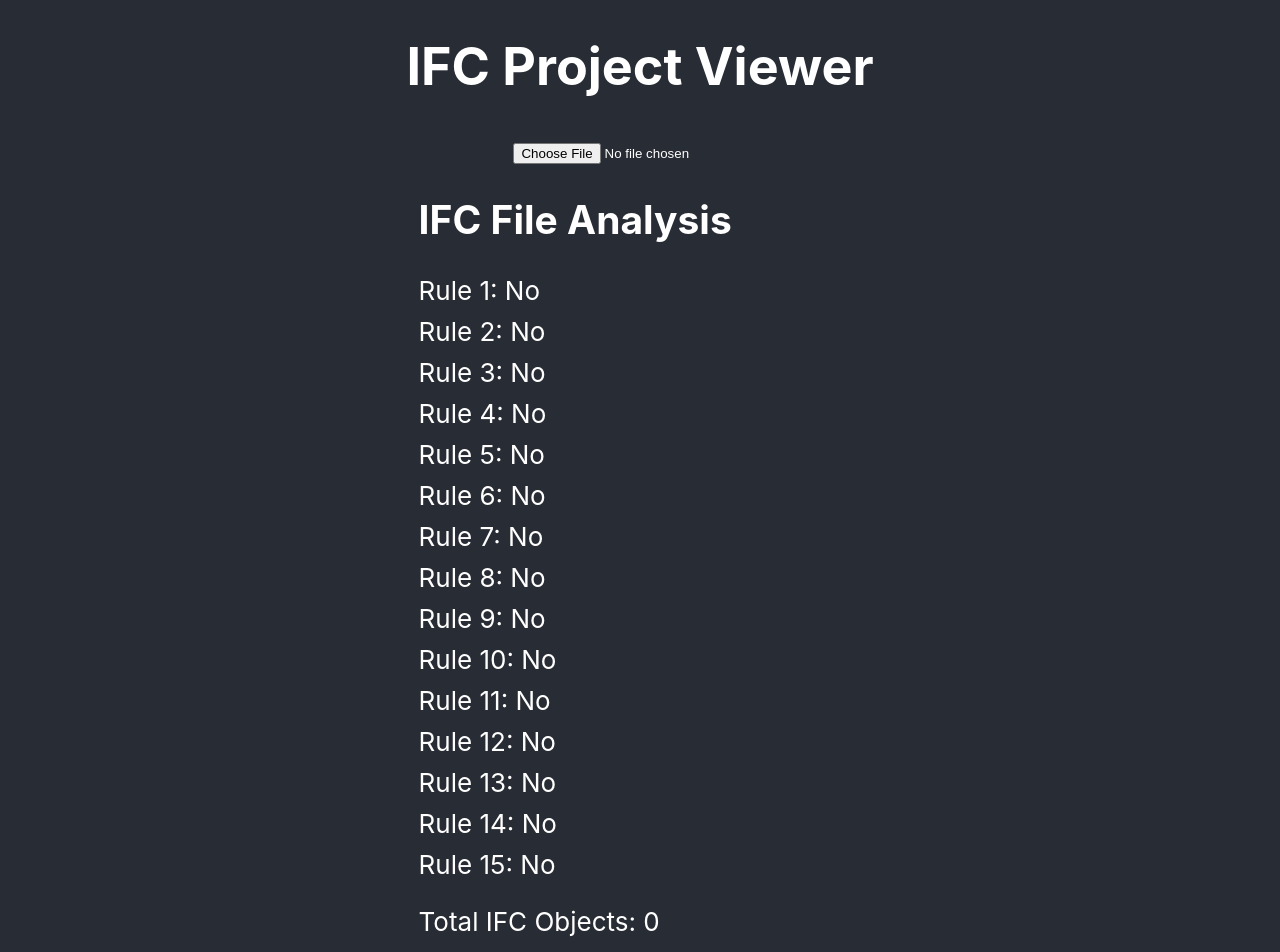
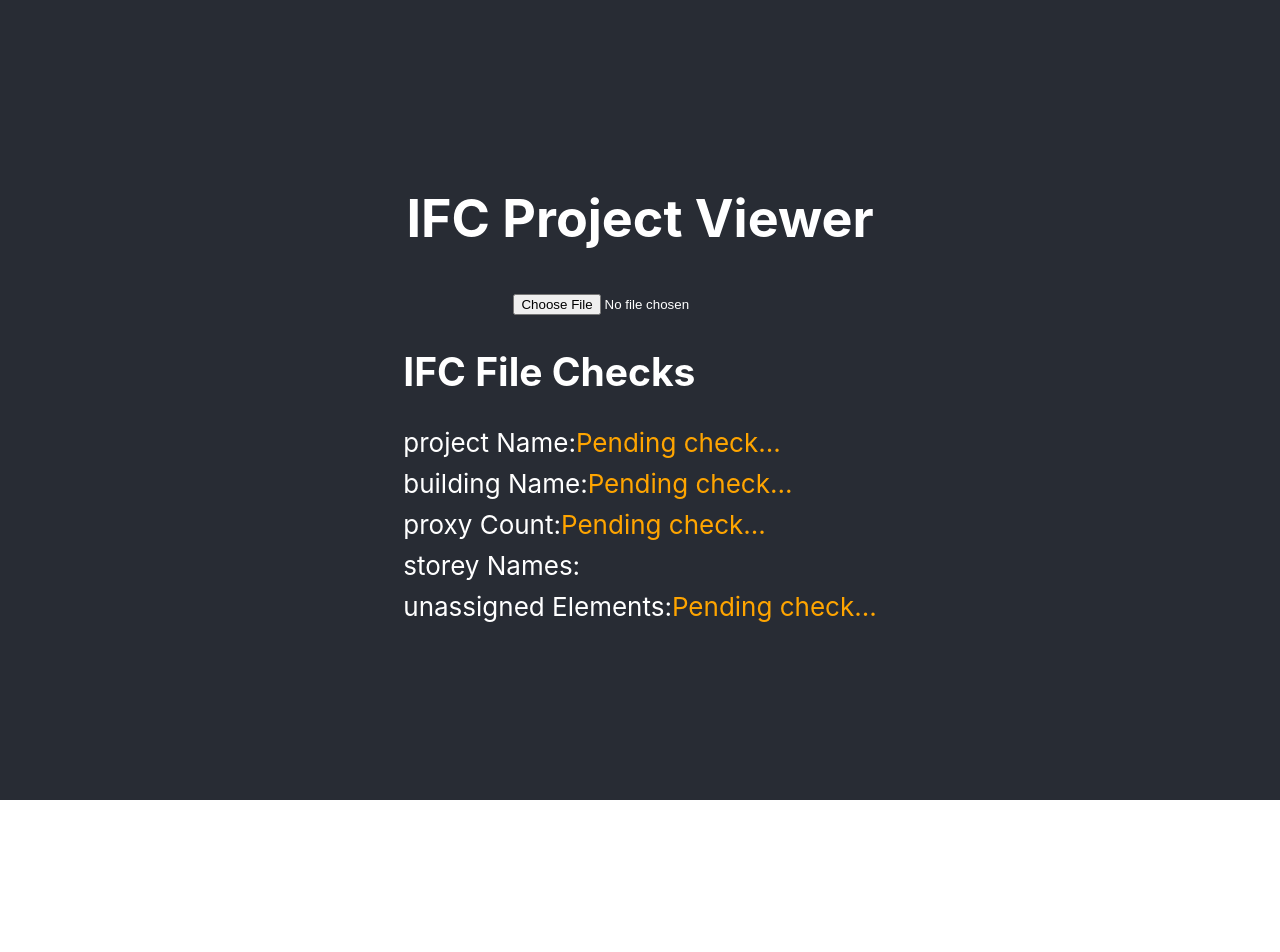
Before and after one commit to louistrue/IfcQA_web, a React (Create React App) app in the folder IfcQA_txt/ifcqa-txt/: page / in a window 1280 px wide. Shown: the top 952 px of the page. After the commit the page ends 800 px from the top, so only its background shows below. Built offline with nearby package versions, Linux system fonts and the light colour scheme.

Commit message:
only part of rules but working...

```diff
--- a/IfcQA_txt/ifcqa-txt/src/IFCFileUploader.js
+++ b/IfcQA_txt/ifcqa-txt/src/IFCFileUploader.js
@@ -3,10 +3,13 @@ import './IFCFileUploader.css'; // Ensure this file has adequate styling
 
 function IFCFileUploader() {
   const [results, setResults] = useState({
-        checks: Array(15).fill({ value: null, passed: null }),
-        totalCount: 0,
-        proxyCount: 0
+    projectName: { value: null, passed: null },
+    buildingName: { value: null, passed: null },
+    proxyCount: { value: null, passed: null },
+    storeyNames: { value: [], passed: null },
+    unassignedElements: { value: 0, passed: null }
   });
+  const [expanded, setExpanded] = useState(false); // State to toggle unassigned elements list
 
   const handleFileUpload = (event) => {
     const file = event.target.files[0];
@@ -21,99 +24,93 @@ function IFCFileUploader() {
   };
 
   const processIFCContent = (content) => {
-        let newChecks = [...results.checks];
-        const lines = content.split('\n');
-
-        // Rule examples
-        newChecks[0].passed = checkIfcElementFilled(lines, 'IFCPROJECT', 'Name');
-        newChecks[1].passed = checkIfcElementFilled(lines, 'IFCSITE', 'Name');
-        newChecks[2].passed = checkIfcElementFilled(lines, 'IFCBUILDING', 'Name');
-        newChecks[3].passed = checkIfcElementFilled(lines, 'IFCBUILDINGSTOREY', 'Name');
-        newChecks[4].passed = checkObjectRelations(lines, 'BuildingStory');
-        newChecks[5].passed = checkObjectRelations(lines, 'Building', 'IFCBUILDING');
-        newChecks[6].passed = checkObjectRelations(lines, 'Site', 'IFCSITE');
-        newChecks[7].passed = checkObjectRelations(lines, 'Project', 'IFCPROJECT');
-        newChecks[8].passed = checkIfcSpaceNameFilled(lines);
-        newChecks[9].passed = checkAllObjectsHaveAttribute(lines, 'Name');
-        newChecks[10].passed = checkAllObjectsHaveAttribute(lines, 'TypeName');
-        newChecks[11].passed = checkAllObjectsHaveAttribute(lines, 'Description');
-        newChecks[12].passed = checkAllObjectsHaveAttribute(lines, 'MaterialName');
-        newChecks[13].passed = checkIfObjectsHavePredefinedTypeFilled(lines);
-
-        let totalCount = countIfcObjects(lines);
-        let proxyCount = countSpecificType(lines, 'IFCBUILDINGELEMENTPROXY');
-
-        setResults({
-          checks: newChecks,
-          totalCount: countIfcObjects(lines),
-          proxyCount: countSpecificType(lines, 'IFCBUILDINGELEMENTPROXY')
-      });
+    const newResults = {
+      ...results,
+      projectName: checkDefined(extractAttributeValue(content, /IFCPROJECT\('[^']+',#[^,]+,'([^']+)'/i)),
+      buildingName: checkDefined(extractAttributeValue(content, /IFCBUILDING\('[^']+',#[^,]+,'([^']+)'/i)),
+      proxyCount: checkProxyCount(countOccurrences(content, /IFCBUILDINGELEMENTPROXY/gi)),
+      storeyNames: { value: extractBuildingStoreys(content), passed: true },
+      unassignedElements: checkUnassignedElements(countUnassignedElements(content))
+    };
+    setResults(newResults);
   };
 
-  const checkObjectRelations = (lines, relationType, elementPrefix) => {
-      const relationRegex = new RegExp(`IFCRELCONTAINS${relationType.toUpperCase()}\\((?:[^)]+), #\\d+\\)`);
-      const elementRegex = new RegExp(`${elementPrefix}\\(`);
-      return lines.filter(line => elementRegex.test(line)).every(elementLine => {
-          const elementId = elementLine.match(/#(\d+)/)[1];
-          return relationRegex.test(lines.join('\n'));
-      });
+  const extractAttributeValue = (content, regex) => {
+    const match = content.match(regex);
+    return match ? match[1] : undefined;
   };
 
-  const checkIfcSpaceNameFilled = (lines) => {
-      const spaceRegex = /IFCSPACE\('[^']+',#[^,]+,'([^']*)'/gi;
-      let match, allFilled = true;
-      while ((match = spaceRegex.exec(lines.join('\n'))) !== null) {
-          if (match[1].trim() === '') allFilled = false;
-      }
-      return allFilled;
+  const countOccurrences = (content, regex) => {
+    return (content.match(regex) || []).length;
   };
 
-  const checkAllObjectsHaveAttribute = (lines, attributeName) => {
-      const objectRegex = new RegExp(`IFC\\w+\\('[^']+',#[^,]+,'([^']*)'`, 'gi');
-      let match, allHaveAttribute = true;
-      while ((match = objectRegex.exec(lines.join('\n'))) !== null) {
-          if (match[1].trim() === '') allHaveAttribute = false;
+  const extractBuildingStoreys = (content) => {
+    const regex = /IFCBUILDINGSTOREY\('[^']+',#[^,]+,'([^']+)'/gi;
+    let matches, names = [];
+    while ((matches = regex.exec(content)) !== null) {
+      names.push(matches[1]);
     }
-      return allHaveAttribute;
+    return names;
   };
 
-  const checkIfObjectsHavePredefinedTypeFilled = (lines) => {
-      const typeRegex = /IFC\w+\((?:[^,]+,){11}'PredefinedType=([^']*)'/gi;
-      let match, allFilled = true;
-      while ((match = typeRegex.exec(lines.join('\n'))) !== null) {
-          if (match[1].trim() === '') allFilled = false;
+  const countUnassignedElements = (content) => {
+    const elementRegex = /IFC(WALLSTANDARDCASE|DOOR|WINDOW|SLAB|COLUMN|BEAM|BUILDINGELEMENTPROXY)\(/gi;
+    let unassignedCount = 0, elementMatch;
+    while ((elementMatch = elementRegex.exec(content)) !== null) {
+      const elementId = content.substring(elementMatch.index).match(/#(\d+)/)[1];
+      if (!new RegExp(`#(${elementId}).*IFCRELCONTAINEDINSPATIALSTRUCTURE`, 'gi').test(content)) {
+        unassignedCount++;
       }
-      return allFilled;
+    }
+    return unassignedCount;
   };
 
-    const checkIfcElementFilled = (lines, elementType, attribute) => {
-        const regex = new RegExp(`${elementType}.*'([^']+)'`);
-        return lines.some(line => regex.test(line));
-    };
+  const checkDefined = (value) => ({
+    value,
+    passed: !!value
+  });
 
-    const countIfcObjects = (lines) => {
-        return lines.filter(line => line.startsWith('IFC')).length;
-    };
+  const checkProxyCount = (count) => ({
+    value: count,
+    passed: count === 0
+  });
 
-    const countSpecificType = (lines, typeName) => {
-        return lines.filter(line => line.includes(typeName)).length;
-    };
+  const checkUnassignedElements = (count) => ({
+    value: count,
+    passed: count === 0
+  });
 
+  const toggleExpanded = () => setExpanded(!expanded); // Toggle for expanding/collapsing
 
   return (
     <div>
       <input type="file" accept=".ifc" onChange={handleFileUpload} />
       <div className="results">
-                <h2>IFC File Analysis</h2>
+        <h2>IFC File Checks</h2>
         <ul>
-                    {results.checks.map((check, index) => (
-                        <li key={index} className="check-item">
-                            {`Rule ${index + 1}: ${check.passed ? 'Yes' : 'No'}`}
+          {Object.keys(results).map(key => (
+            <li key={key} className={`rule-item ${key}`}>
+              {key.replace(/([A-Z])/g, ' $1').trim()}:
+              {key === 'storeyNames' ?
+                <ul className="nested">{results.storeyNames.value.map((name, index) => <li key={index}>{name}</li>)}</ul> :
+                key === 'unassignedElements' && results.unassignedElements.value > 0 ?
+                <div>
+                  <button onClick={toggleExpanded} className="expand-button">
+                    {expanded ? 'Collapse' : 'Expand'} List
+                  </button>
+                  {expanded && <ul className="nested">
+                    {Array.from({ length: results.unassignedElements.value }, (_, i) => <li key={i}>Element {i + 1}</li>)}
+                  </ul>}
+                </div> :
+                results[key].passed !== null ? (
+                  results[key].passed ?
+                  <span className="passed">{(results[key].value || '').toString()} &#x2714;</span> :
+                  <span className="failed">{(results[key].value || '').toString()} &#x2716;</span>
+                ) : <span className="pending">Pending check...</span>
+              }
             </li>
           ))}
         </ul>
-                <p>Total IFC Objects: {results.totalCount}</p>
-                <p>IFC Building Element Proxy Count: {results.proxyCount}</p>
       </div>
     </div>
   );
```
Lines whose indentation alone changed are shown as unchanged.
